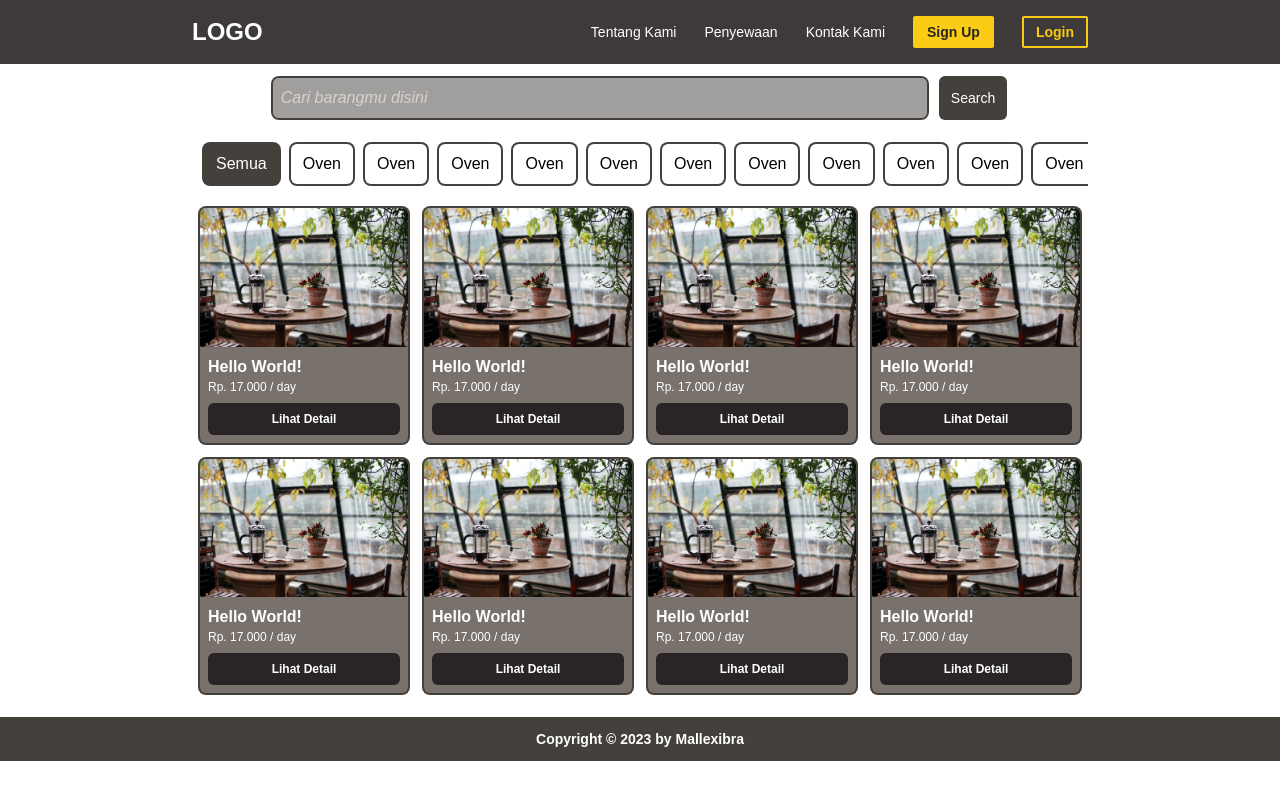
After one commit to mallexibra/penyewaancafe, a PHP site: page /users/produk.html in a window 1280 px wide. The commit adds this page. Run offline with PHP 8.4, Linux system fonts and the light colour scheme.

Commit message:
Membuat tampilan produk yang dijual

```diff
--- a/src/style/style.css
+++ b/src/style/style.css
@@ -635,6 +635,10 @@ video {
   right: 0px;
 }
 
+.top-0 {
+  top: 0px;
+}
+
 .top-3 {
   top: 0.75rem;
 }
@@ -649,6 +653,10 @@ video {
 
 .isolation-auto {
   isolation: auto;
+}
+
+.z-10 {
+  z-index: 10;
 }
 
 .float-right {
@@ -684,12 +692,20 @@ video {
   margin-right: auto;
 }
 
+.mt-16 {
+  margin-top: 4rem;
+}
+
 .mt-2 {
   margin-top: 0.5rem;
 }
 
-.mt-24 {
-  margin-top: 6rem;
+.mt-3 {
+  margin-top: 0.75rem;
+}
+
+.mt-6 {
+  margin-top: 1.5rem;
 }
 
 .box-border {
@@ -795,12 +811,16 @@ video {
   height: 100vh;
 }
 
-.h-48 {
-  height: 12rem;
-}
-
 .min-h-\[300px\] {
   min-height: 300px;
+}
+
+.w-3\/4 {
+  width: 75%;
+}
+
+.w-52 {
+  width: 13rem;
 }
 
 .w-7 {
@@ -1339,8 +1359,21 @@ video {
   justify-items: stretch;
 }
 
+.gap-3 {
+  gap: 0.75rem;
+}
+
+.gap-4 {
+  gap: 1rem;
+}
+
 .gap-7 {
   gap: 1.75rem;
+}
+
+.gap-x-3 {
+  -moz-column-gap: 0.75rem;
+       column-gap: 0.75rem;
 }
 
 .space-x-2 > :not([hidden]) ~ :not([hidden]) {
@@ -1643,6 +1676,10 @@ video {
   border-radius: 0.25rem;
 }
 
+.rounded-md {
+  border-radius: 0.375rem;
+}
+
 .rounded-sm {
   border-radius: 0.125rem;
 }
@@ -1785,6 +1822,25 @@ video {
   background-color: rgb(255 0 0 / var(--tw-bg-opacity));
 }
 
+.bg-stone-500 {
+  --tw-bg-opacity: 1;
+  background-color: rgb(120 113 108 / var(--tw-bg-opacity));
+}
+
+.bg-stone-700 {
+  --tw-bg-opacity: 1;
+  background-color: rgb(68 64 60 / var(--tw-bg-opacity));
+}
+
+.bg-stone-700\/50 {
+  background-color: rgb(68 64 60 / 0.5);
+}
+
+.bg-stone-800 {
+  --tw-bg-opacity: 1;
+  background-color: rgb(41 37 36 / var(--tw-bg-opacity));
+}
+
 .bg-stone-800\/90 {
   background-color: rgb(41 37 36 / 0.9);
 }
@@ -1794,32 +1850,6 @@ video {
   background-color: rgb(250 204 21 / var(--tw-bg-opacity));
 }
 
-.bg-slate-700 {
-  --tw-bg-opacity: 1;
-  background-color: rgb(51 65 85 / var(--tw-bg-opacity));
-}
-
-.bg-slate-900 {
-  --tw-bg-opacity: 1;
-  background-color: rgb(15 23 42 / var(--tw-bg-opacity));
-}
-
-.bg-transparent {
-  background-color: transparent;
-}
-
-.bg-opacity-75 {
-  --tw-bg-opacity: 0.75;
-}
-
-.bg-\[url\(\'src\/assets\/icons\/close\.png\'\)\] {
-  background-image: url('src/assets/icons/close.png');
-}
-
-.bg-\[url\(\'src\/assets\/image\/cafe\.jpg\'\)\] {
-  background-image: url('src/assets/image/cafe.jpg');
-}
-
 .bg-\[url\(\'\/src\/assets\/image\/cafe\.jpg\'\)\] {
   background-image: url('/src/assets/image/cafe.jpg');
 }
@@ -1844,10 +1874,6 @@ video {
           box-decoration-break: clone;
 }
 
-.bg-cover {
-  background-size: cover;
-}
-
 .bg-fixed {
   background-attachment: fixed;
 }
@@ -1938,6 +1964,14 @@ video {
      object-fit: scale-down;
 }
 
+.p-2 {
+  padding: 0.5rem;
+}
+
+.p-3 {
+  padding: 0.75rem;
+}
+
 .p-4 {
   padding: 1rem;
 }
@@ -1952,6 +1986,15 @@ video {
   padding-bottom: 0.25rem;
 }
 
+.py-2 {
+  padding-top: 0.5rem;
+  padding-bottom: 0.5rem;
+}
+
+.pb-2 {
+  padding-bottom: 0.5rem;
+}
+
 .text-left {
   text-align: left;
 }
@@ -2006,6 +2049,10 @@ video {
 
 .align-super {
   vertical-align: super;
+}
+
+.font-poppins {
+  font-family: poppins, sans-serif;
 }
 
 .text-sm {
@@ -2016,6 +2063,11 @@ video {
 .text-xl {
   font-size: 1.25rem;
   line-height: 1.75rem;
+}
+
+.text-xs {
+  font-size: 0.75rem;
+  line-height: 1rem;
 }
 
 .font-bold {
@@ -2343,12 +2395,28 @@ video {
   box-shadow: var(--tw-ring-offset-shadow), var(--tw-ring-shadow), var(--tw-shadow, 0 0 #0000);
 }
 
+.ring-2 {
+  --tw-ring-offset-shadow: var(--tw-ring-inset) 0 0 0 var(--tw-ring-offset-width) var(--tw-ring-offset-color);
+  --tw-ring-shadow: var(--tw-ring-inset) 0 0 0 calc(2px + var(--tw-ring-offset-width)) var(--tw-ring-color);
+  box-shadow: var(--tw-ring-offset-shadow), var(--tw-ring-shadow), var(--tw-shadow, 0 0 #0000);
+}
+
 .ring-inset {
   --tw-ring-inset: inset;
 }
 
+.ring-stone-700 {
+  --tw-ring-opacity: 1;
+  --tw-ring-color: rgb(68 64 60 / var(--tw-ring-opacity));
+}
+
 .blur {
   --tw-blur: blur(8px);
+  filter: var(--tw-blur) var(--tw-brightness) var(--tw-contrast) var(--tw-grayscale) var(--tw-hue-rotate) var(--tw-invert) var(--tw-saturate) var(--tw-sepia) var(--tw-drop-shadow);
+}
+
+.brightness-50 {
+  --tw-brightness: brightness(.5);
   filter: var(--tw-blur) var(--tw-brightness) var(--tw-contrast) var(--tw-grayscale) var(--tw-hue-rotate) var(--tw-invert) var(--tw-saturate) var(--tw-sepia) var(--tw-drop-shadow);
 }
 
@@ -2495,12 +2563,35 @@ video {
   }
 }
 
+.placeholder\:italic::-moz-placeholder {
+  font-style: italic;
+}
+
+.placeholder\:italic::placeholder {
+  font-style: italic;
+}
+
+.placeholder\:text-stone-300::-moz-placeholder {
+  --tw-text-opacity: 1;
+  color: rgb(214 211 209 / var(--tw-text-opacity));
+}
+
+.placeholder\:text-stone-300::placeholder {
+  --tw-text-opacity: 1;
+  color: rgb(214 211 209 / var(--tw-text-opacity));
+}
+
 .hover\:scale-110:hover {
   --tw-scale-x: 1.1;
   --tw-scale-y: 1.1;
   transform: translate(var(--tw-translate-x), var(--tw-translate-y)) rotate(var(--tw-rotate)) skewX(var(--tw-skew-x)) skewY(var(--tw-skew-y)) scaleX(var(--tw-scale-x)) scaleY(var(--tw-scale-y));
 }
 
+.hover\:bg-stone-700:hover {
+  --tw-bg-opacity: 1;
+  background-color: rgb(68 64 60 / var(--tw-bg-opacity));
+}
+
 .hover\:bg-transparent:hover {
   background-color: transparent;
 }
@@ -2543,6 +2634,10 @@ video {
 }
 
 @media (min-width: 640px) {
+  .sm\:p-0 {
+    padding: 0px;
+  }
+
   .sm\:text-2xl {
     font-size: 1.5rem;
     line-height: 2rem;
@@ -2578,20 +2673,16 @@ video {
     flex-wrap: wrap;
   }
 
+  .md\:justify-end {
+    justify-content: flex-end;
+  }
+
   .md\:justify-between {
     justify-content: space-between;
   }
 
   .md\:bg-transparent {
     background-color: transparent;
-  }
-
-  .md\:bg-inherit {
-    background-color: inherit;
-  }
-
-  .md\:bg-none {
-    background-image: none;
   }
 }
 
--- a/tailwind.config.js
+++ b/tailwind.config.js
@@ -2,7 +2,11 @@
 module.exports = {
   content: ["./**/*.{html,php,js}"],
   theme: {
-    extend: {},
+    extend: {
+      fontFamily: {
+        poppins: ["poppins", "sans-serif"],
+      },
+    },
   },
   plugins: [],
 };
--- /dev/null
+++ b/users/produk.html
@@ -0,0 +1,253 @@
+<!DOCTYPE html>
+<html lang="en">
+  <head>
+    <meta charset="UTF-8" />
+    <meta http-equiv="X-UA-Compatible" content="IE=edge" />
+    <meta name="viewport" content="width=device-width, initial-scale=1.0" />
+    <title>Produk</title>
+    <link rel="stylesheet" href="../src/style/style.css" />
+  </head>
+  <body class="font-poppins">
+    <nav
+      class="bg-stone-800/90 backdrop-blur-sm top-0 fixed z-10 w-full p-4 text-white"
+    >
+      <div
+        class="relative flex justify-center md:justify-between items-center mx-auto max-w-4xl"
+      >
+        <div class="nav_brand">
+          <h1 class="sm:text-2xl text-xl font-extrabold">LOGO</h1>
+        </div>
+        <img
+          class="absolute right-0 w-9 md:hidden cursor-pointer"
+          src="../src/assets/icons/burger_menu.png"
+          alt="burger_menu"
+          id="burger_menu"
+        />
+        <div
+          id="sidebar"
+          class="list_item text-sm font-medium fixed md:static bg-stone-800/90 md:bg-transparent w-[70%] h-screen md:h-auto top-[60px] right-0 hidden md:flex md:flex-row flex-col md:justify-end justify-center items-center gap-7"
+        >
+          <ul class="flex flex-col md:flex-row text-center gap-7">
+            <li>
+              <a class="hover:scale-110 text-sm inline-block" href="#"
+                >Tentang Kami</a
+              >
+            </li>
+            <li>
+              <a class="hover:scale-110 text-sm inline-block" href="#"
+                >Penyewaan</a
+              >
+            </li>
+            <li>
+              <a class="hover:scale-110 text-sm inline-block" href="#"
+                >Kontak Kami</a
+              >
+            </li>
+          </ul>
+          <div
+            class="btn flex md:flex-row flex-col md:flex-wrap text-center gap-7"
+          >
+            <a
+              class="bg-yellow-400 hover:bg-transparent hover:text-yellow-400 transition-all ease-in-out duration-150 border-2 border-yellow-400 px-3 py-1 rounded-sm text-stone-800 font-semibold"
+              href="signup"
+              >Sign Up</a
+            >
+            <a
+              class="px-3 py-1 text-yellow-400 hover:bg-yellow-400 hover:text-stone-800 font-semibold transition-all ease-in-out duration-150 border-2 border-yellow-400 rounded-sm"
+              href="login"
+              >Login</a
+            >
+          </div>
+        </div>
+      </div>
+    </nav>
+    <main class="mt-16 w-full">
+      <div class="mx-auto max-w-4xl px-3 sm:p-0">
+        <div class="search p-3 flex justify-center items-center gap-3">
+          <input
+            class="bg-stone-700/50 ring-2 ring-stone-700 outline-none placeholder:italic placeholder:text-stone-300 p-2 rounded-md w-3/4"
+            type="text"
+            placeholder="Cari barangmu disini"
+            name="search"
+            id="search"
+          />
+          <button class="bg-stone-700 p-3 text-white rounded-md text-sm">
+            Search
+          </button>
+        </div>
+        <div class="category flex gap-x-3 overflow-x-scroll p-3">
+          <span
+            class="bg-stone-700 text-white px-3 py-2 ring-2 ring-stone-700 rounded-md"
+            >Semua</span
+          >
+          <span class="ring-2 ring-stone-700 rounded-md px-3 py-2">Oven</span>
+          <span class="ring-2 ring-stone-700 rounded-md px-3 py-2">Oven</span>
+          <span class="ring-2 ring-stone-700 rounded-md px-3 py-2">Oven</span>
+          <span class="ring-2 ring-stone-700 rounded-md px-3 py-2">Oven</span>
+          <span class="ring-2 ring-stone-700 rounded-md px-3 py-2">Oven</span>
+          <span class="ring-2 ring-stone-700 rounded-md px-3 py-2">Oven</span>
+          <span class="ring-2 ring-stone-700 rounded-md px-3 py-2">Oven</span>
+          <span class="ring-2 ring-stone-700 rounded-md px-3 py-2">Oven</span>
+          <span class="ring-2 ring-stone-700 rounded-md px-3 py-2">Oven</span>
+          <span class="ring-2 ring-stone-700 rounded-md px-3 py-2">Oven</span>
+          <span class="ring-2 ring-stone-700 rounded-md px-3 py-2">Oven</span>
+          <span class="ring-2 ring-stone-700 rounded-md px-3 py-2">Oven</span>
+          <span class="ring-2 ring-stone-700 rounded-md px-3 py-2">Oven</span>
+          <span class="ring-2 ring-stone-700 rounded-md px-3 py-2">Oven</span>
+          <span class="ring-2 ring-stone-700 rounded-md px-3 py-2">Oven</span>
+          <span class="ring-2 ring-stone-700 rounded-md px-3 py-2">Oven</span>
+        </div>
+        <section class="mt-3 flex gap-4 justify-center flex-wrap">
+          <span
+            class="card inline-flex flex-col bg-stone-500 text-white rounded-md overflow-hidden ring-2 ring-stone-700"
+          >
+            <img
+              src="../src/assets/image/card.jpg"
+              alt=""
+              class="w-52 rounded-sm inline-block"
+            />
+            <div class="p-2">
+              <h2 class="font-bold">Hello World!</h2>
+              <p class="text-xs pb-2">Rp. 17.000 / day</p>
+              <a
+                class="bg-stone-800 hover:bg-stone-700 block text-center rounded-md text-xs font-bold p-2"
+                href="#"
+                >Lihat Detail</a
+              >
+            </div>
+          </span>
+          <span
+            class="card inline-flex flex-col bg-stone-500 text-white rounded-md overflow-hidden ring-2 ring-stone-700"
+          >
+            <img
+              src="../src/assets/image/card.jpg"
+              alt=""
+              class="w-52 rounded-sm inline-block"
+            />
+            <div class="p-2">
+              <h2 class="font-bold">Hello World!</h2>
+              <p class="text-xs pb-2">Rp. 17.000 / day</p>
+              <a
+                class="bg-stone-800 hover:bg-stone-700 block text-center rounded-md text-xs font-bold p-2"
+                href="#"
+                >Lihat Detail</a
+              >
+            </div>
+          </span>
+          <span
+            class="card inline-flex flex-col bg-stone-500 text-white rounded-md overflow-hidden ring-2 ring-stone-700"
+          >
+            <img
+              src="../src/assets/image/card.jpg"
+              alt=""
+              class="w-52 rounded-sm inline-block"
+            />
+            <div class="p-2">
+              <h2 class="font-bold">Hello World!</h2>
+              <p class="text-xs pb-2">Rp. 17.000 / day</p>
+              <a
+                class="bg-stone-800 hover:bg-stone-700 block text-center rounded-md text-xs font-bold p-2"
+                href="#"
+                >Lihat Detail</a
+              >
+            </div>
+          </span>
+          <span
+            class="card inline-flex flex-col bg-stone-500 text-white rounded-md overflow-hidden ring-2 ring-stone-700"
+          >
+            <img
+              src="../src/assets/image/card.jpg"
+              alt=""
+              class="w-52 rounded-sm inline-block"
+            />
+            <div class="p-2">
+              <h2 class="font-bold">Hello World!</h2>
+              <p class="text-xs pb-2">Rp. 17.000 / day</p>
+              <a
+                class="bg-stone-800 hover:bg-stone-700 block text-center rounded-md text-xs font-bold p-2"
+                href="#"
+                >Lihat Detail</a
+              >
+            </div>
+          </span>
+          <span
+            class="card inline-flex flex-col bg-stone-500 text-white rounded-md overflow-hidden ring-2 ring-stone-700"
+          >
+            <img
+              src="../src/assets/image/card.jpg"
+              alt=""
+              class="w-52 rounded-sm inline-block"
+            />
+            <div class="p-2">
+              <h2 class="font-bold">Hello World!</h2>
+              <p class="text-xs pb-2">Rp. 17.000 / day</p>
+              <a
+                class="bg-stone-800 hover:bg-stone-700 block text-center rounded-md text-xs font-bold p-2"
+                href="#"
+                >Lihat Detail</a
+              >
+            </div>
+          </span>
+          <span
+            class="card inline-flex flex-col bg-stone-500 text-white rounded-md overflow-hidden ring-2 ring-stone-700"
+          >
+            <img
+              src="../src/assets/image/card.jpg"
+              alt=""
+              class="w-52 rounded-sm inline-block"
+            />
+            <div class="p-2">
+              <h2 class="font-bold">Hello World!</h2>
+              <p class="text-xs pb-2">Rp. 17.000 / day</p>
+              <a
+                class="bg-stone-800 hover:bg-stone-700 block text-center rounded-md text-xs font-bold p-2"
+                href="#"
+                >Lihat Detail</a
+              >
+            </div>
+          </span>
+          <span
+            class="card inline-flex flex-col bg-stone-500 text-white rounded-md overflow-hidden ring-2 ring-stone-700"
+          >
+            <img
+              src="../src/assets/image/card.jpg"
+              alt=""
+              class="w-52 rounded-sm inline-block"
+            />
+            <div class="p-2">
+              <h2 class="font-bold">Hello World!</h2>
+              <p class="text-xs pb-2">Rp. 17.000 / day</p>
+              <a
+                class="bg-stone-800 hover:bg-stone-700 block text-center rounded-md text-xs font-bold p-2"
+                href="#"
+                >Lihat Detail</a
+              >
+            </div>
+          </span>
+          <span
+            class="card inline-flex flex-col bg-stone-500 text-white rounded-md overflow-hidden ring-2 ring-stone-700"
+          >
+            <img
+              src="../src/assets/image/card.jpg"
+              alt=""
+              class="w-52 rounded-sm inline-block"
+            />
+            <div class="p-2">
+              <h2 class="font-bold">Hello World!</h2>
+              <p class="text-xs pb-2">Rp. 17.000 / day</p>
+              <a
+                class="bg-stone-800 hover:bg-stone-700 block text-center rounded-md text-xs font-bold p-2"
+                href="#"
+                >Lihat Detail</a
+              >
+            </div>
+          </span>
+        </section>
+      </div>
+    </main>
+    <footer class="bg-stone-700 p-3 text-sm text-center text-white mt-6">
+      <p class="font-semibold">Copyright &copy; 2023 by Mallexibra</p>
+    </footer>
+    <script src="../src/style/script.js"></script>
+  </body>
+</html>
```
Also changed, not shown: index.html (+9 -15 lines), src/style/script.js (added, +7 -0 lines), src/assets/image/card.jpg (added).
